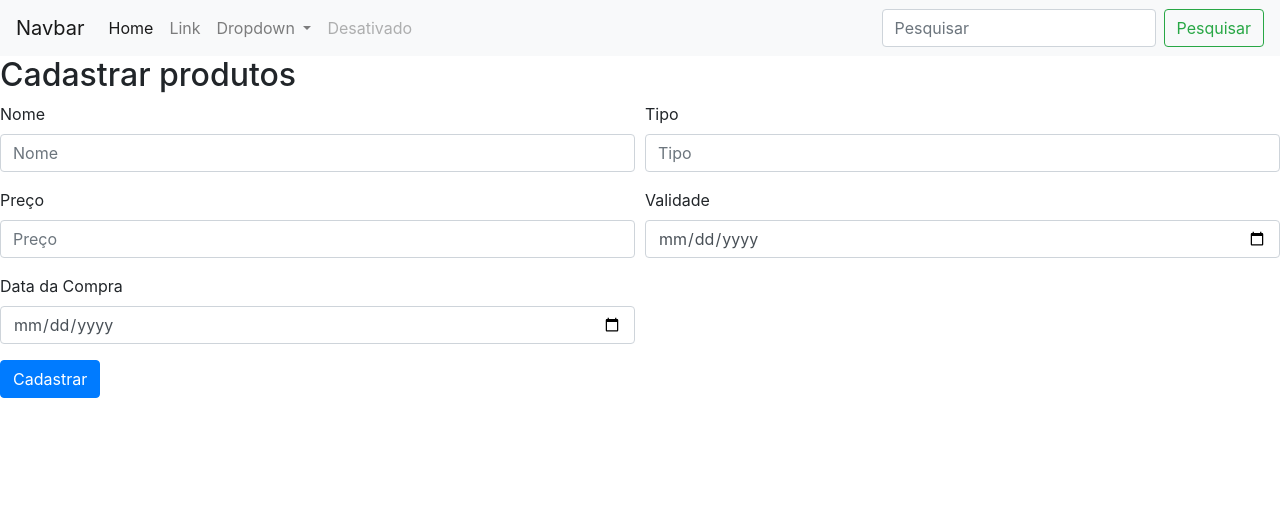
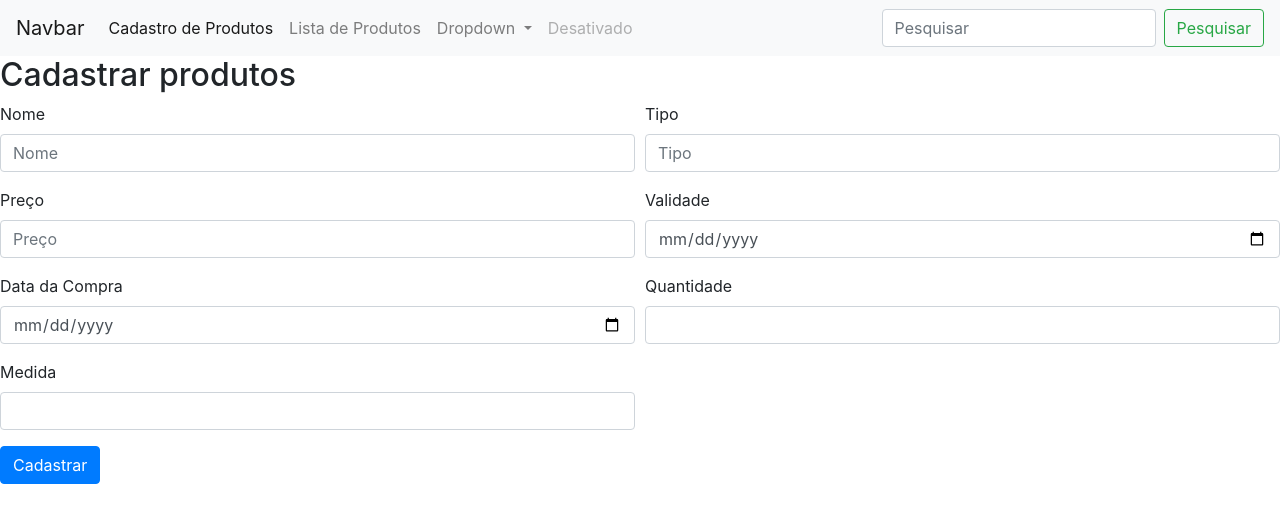
Before and after one commit to nightreturn77/projectadmhouse, a PHP site: page / in a window 1280 px wide. Shown: the top 523 px of the page. Run offline with PHP 8.4, Linux system fonts and the light colour scheme.

Commit message:
Beta 1.0

```diff
--- a/cadastrar.php
+++ b/cadastrar.php
@@ -7,12 +7,14 @@ $tipo = $_POST['tipo'];
 $preco = $_POST['preco'];
 $validade = $_POST['validade'];
 $dataCompra = $_POST['dataCompra'];
+$quantidade = $_POST['quantidade'];
+$medida = $_POST['medida'];
 
 
 include('connection.php');
 
-$sqlproduto = "insert into produto(nome,tipo,preco,validade,dataCompra)
-values('$nome','$tipo','$preco','$validade','$dataCompra')";
+$sqlproduto = "insert into produto(nome,tipo,preco,validade,dataCompra,quantidade,medida)
+values('$nome','$tipo','$preco','$validade','$dataCompra','$quantidade','$medida')";
 
 if(mysqli_query($con, $sqlproduto)){
 include('header.php');
--- a/header.php
+++ b/header.php
@@ -21,10 +21,10 @@
   <div class="collapse navbar-collapse" id="conteudoNavbarSuportado">
     <ul class="navbar-nav mr-auto">
       <li class="nav-item active">
-        <a class="nav-link" href="index.php">Home <span class="sr-only">(página atual)</span></a>
+        <a class="nav-link" href="index.php">Cadastro de Produtos <span class="sr-only">(página atual)</span></a>
       </li>
       <li class="nav-item">
-        <a class="nav-link" href="lista.php">Link</a>
+        <a class="nav-link" href="lista.php">Lista de Produtos</a>
       </li>
       <li class="nav-item dropdown">
         <a class="nav-link dropdown-toggle" href="#" id="navbarDropdown" role="button" data-toggle="dropdown" aria-haspopup="true" aria-expanded="false">
--- a/index.php
+++ b/index.php
@@ -30,6 +30,14 @@ include('footer.php');
             <label for="dataproduto">Data da Compra</label>
             <input type="date" class="form-control" id="dataproduto" name="dataCompra">
         </div>
+        <div class="form-group col-md-6">
+            <label for="dataproduto">Quantidade</label>
+            <input type="number" class="form-control" id="dataproduto" name="quantidade">
+        </div>
+        <div class="form-group col-md-6">
+            <label for="dataproduto">Medida</label>
+            <input type="number" class="form-control" id="dataproduto" name="medida">
+        </div>
 
     </div>
     <button type="submit" class="btn btn-primary" name="cadastrar">Cadastrar</button>
```
Also changed, not shown: lista.php (+9 -3 lines).
